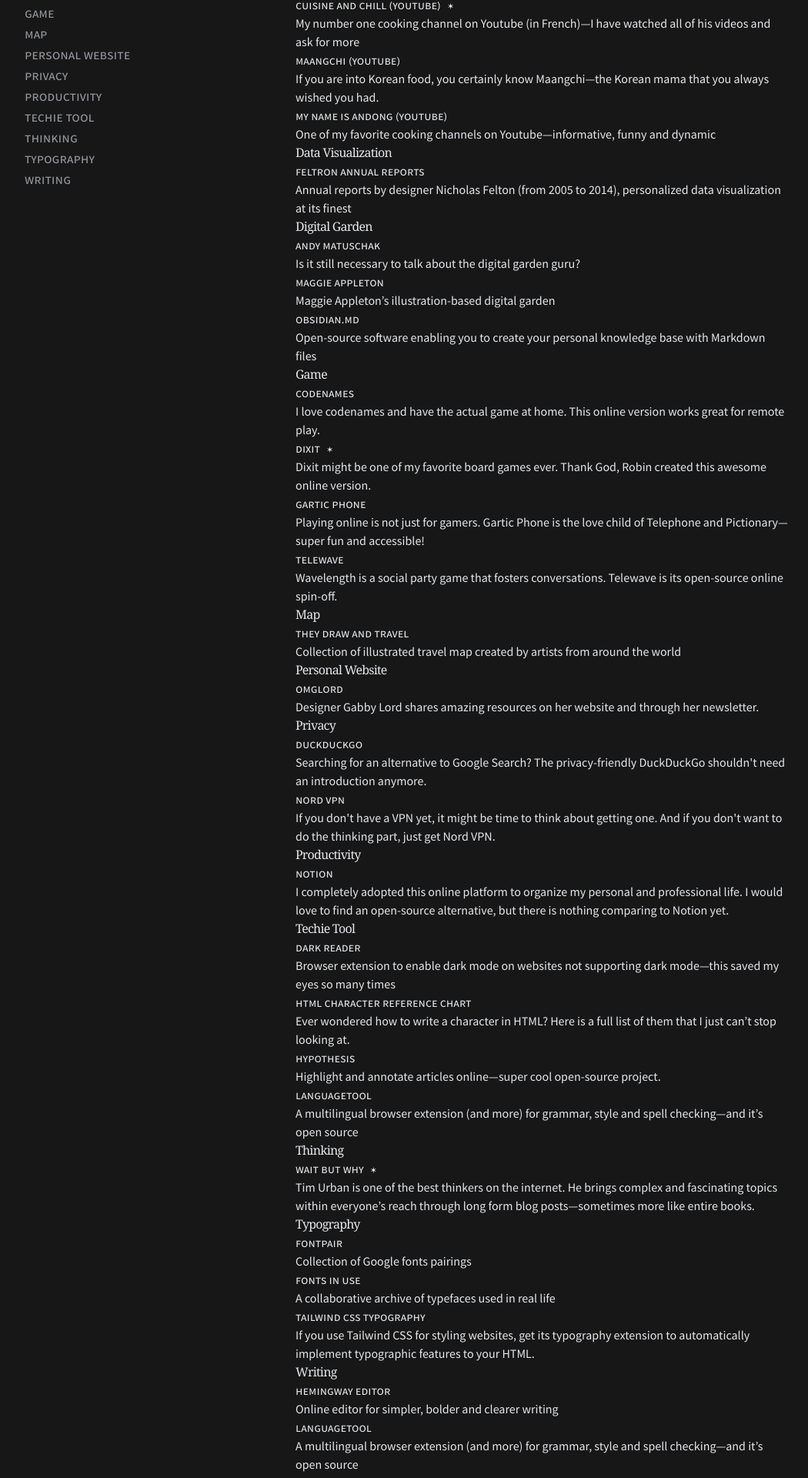
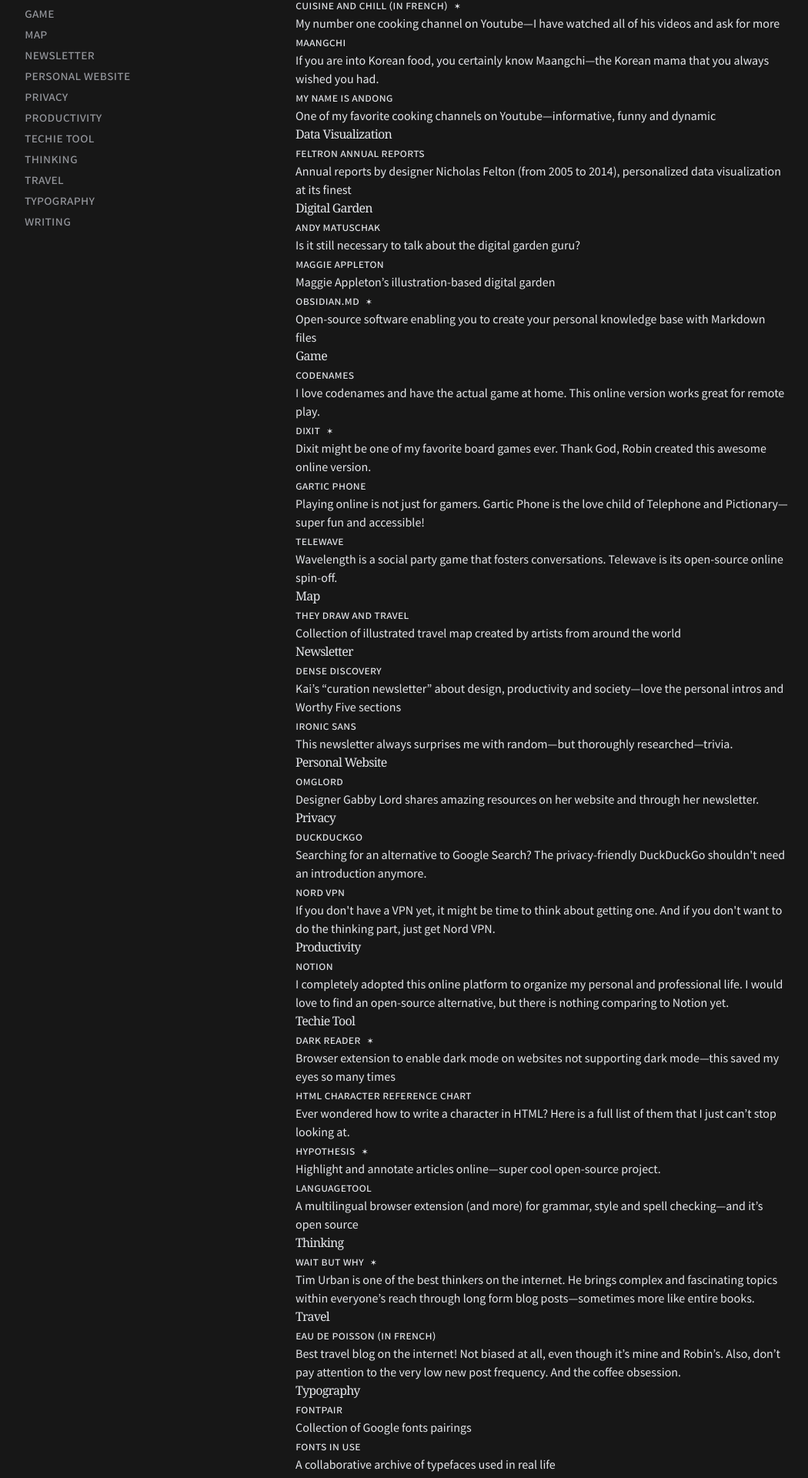
Before and after one commit to hgcl/clara-website, a Next.js app: page /favorites in a window 1280 px wide. Shown: the part 281-2201 px from the top of the page at 77% size, without its empty margins (0-1050 px from the left). Built offline with nearby package versions, Linux system fonts and the light colour scheme; a web font is replaced by a local one; what @tailwindcss/typography would draw is missing.

Commit message:
Add data to /favorites

```diff
--- a/data/favoritesData.js
+++ b/data/favoritesData.js
@@ -27,6 +27,10 @@ export const categories = {
     title: "Map",
     anchor: "map",
   },
+  newsletter: {
+    title: "Newsletter",
+    anchor: "newsletter",
+  },
   personalWebsite: {
     title: "Personal Website",
     anchor: "personal-website",
@@ -46,6 +50,10 @@ export const categories = {
   thinking: {
     title: "Thinking",
     anchor: "thinking",
+  },
+  travel: {
+    title: "Travel",
+    anchor: "travel",
   },
   typography: {
     title: "Typography",
@@ -83,9 +91,9 @@ export const favoritesData = [
   },
   {
     link: "https://www.youtube.com/c/CuisineAndChill/",
-    title: "Cuisine And Chill (Youtube)",
+    title: "Cuisine And Chill (in French)",
     description:
-      "My number one cooking channel on Youtube (in French)—I have watched all of his videos and ask for more",
+      "My number one cooking channel on Youtube—I have watched all of his videos and ask for more",
     category: [categories.cooking.anchor],
     best: true,
   },
@@ -95,6 +103,14 @@ export const favoritesData = [
     description:
       "Browser extension to enable dark mode on websites not supporting dark mode—this saved my eyes so many times",
     category: [categories.techieTool.anchor],
+    best: true,
+  },
+  {
+    link: "https://www.densediscovery.com/",
+    title: "Dense Discovery",
+    description:
+      "Kai’s “curation newsletter” about design, productivity and society—love the personal intros and Worthy Five sections",
+    category: [categories.newsletter.anchor],
     best: false,
   },
   {
@@ -111,6 +127,14 @@ export const favoritesData = [
     description:
       "Searching for an alternative to Google Search? The privacy-friendly DuckDuckGo shouldn't need an introduction anymore.",
     category: [categories.privacy.anchor],
+    best: false,
+  },
+  {
+    link: "https://www.eaudepoisson.com/",
+    title: "eau de poisson (in French)",
+    description:
+      "Best travel blog on the internet! Not biased at all, even though it’s mine and Robin’s. Also, don’t pay attention to the very low new post frequency. And the coffee obsession.",
+    category: [categories.travel.anchor],
     best: false,
   },
   {
@@ -164,6 +188,14 @@ export const favoritesData = [
     description:
       "Highlight and annotate articles online—super cool open-source project.",
     category: [categories.techieTool.anchor],
+    best: true,
+  },
+  {
+    link: "https://ironicsans.substack.com/",
+    title: "Ironic Sans",
+    description:
+      "This newsletter always surprises me with random—but thoroughly researched—trivia.",
+    category: [categories.newsletter.anchor],
     best: false,
   },
   {
@@ -176,7 +208,7 @@ export const favoritesData = [
   },
   {
     link: "https://www.youtube.com/user/Maangchi",
-    title: "Maangchi (Youtube)",
+    title: "Maangchi",
     description:
       "If you are into Korean food, you certainly know Maangchi—the Korean mama that you always wished you had.",
     category: [categories.cooking.anchor],
@@ -191,7 +223,7 @@ export const favoritesData = [
   },
   {
     link: "https://www.youtube.com/c/mynameisandong/",
-    title: "My Name Is Andong (Youtube)",
+    title: "My Name Is Andong",
     description:
       "One of my favorite cooking channels on Youtube—informative, funny and dynamic",
     category: [categories.cooking.anchor],
@@ -219,7 +251,7 @@ export const favoritesData = [
     description:
       "Open-source software enabling you to create your personal knowledge base with Markdown files",
     category: [categories.digitalGarden.anchor],
-    best: false,
+    best: true,
   },
   {
     link: "https://omglord.com/",
@@ -227,6 +259,14 @@ export const favoritesData = [
     description:
       "Designer Gabby Lord shares amazing resources on her website and through her newsletter.",
     category: [categories.personalWebsite.anchor],
+    best: false,
+  },
+  {
+    link: "https://practicaltypography.com/",
+    title: "Practical Typography",
+    description:
+      "It’s not really a website, it’s not really a book. One thing is certain: it is a treasure chest of typographic knowledge.",
+    category: [categories.typography.anchor],
     best: false,
   },
   {
```
